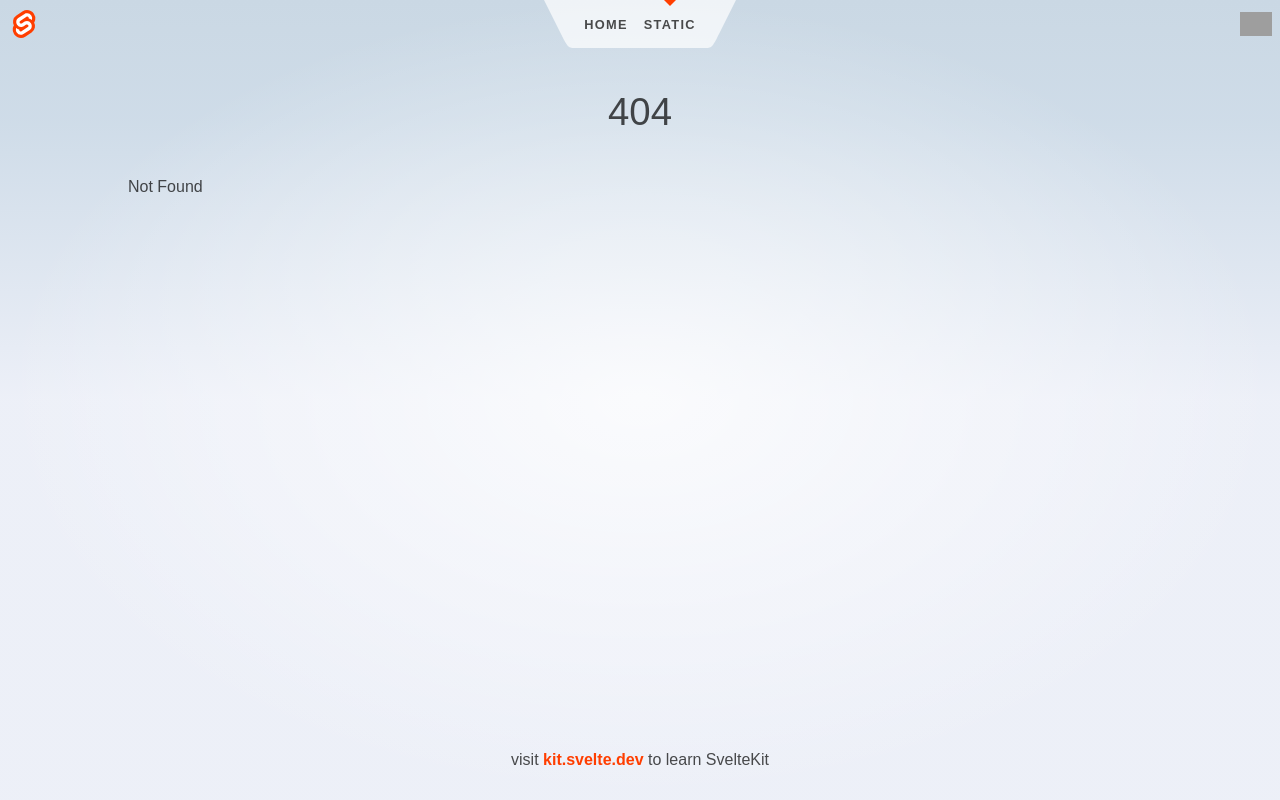
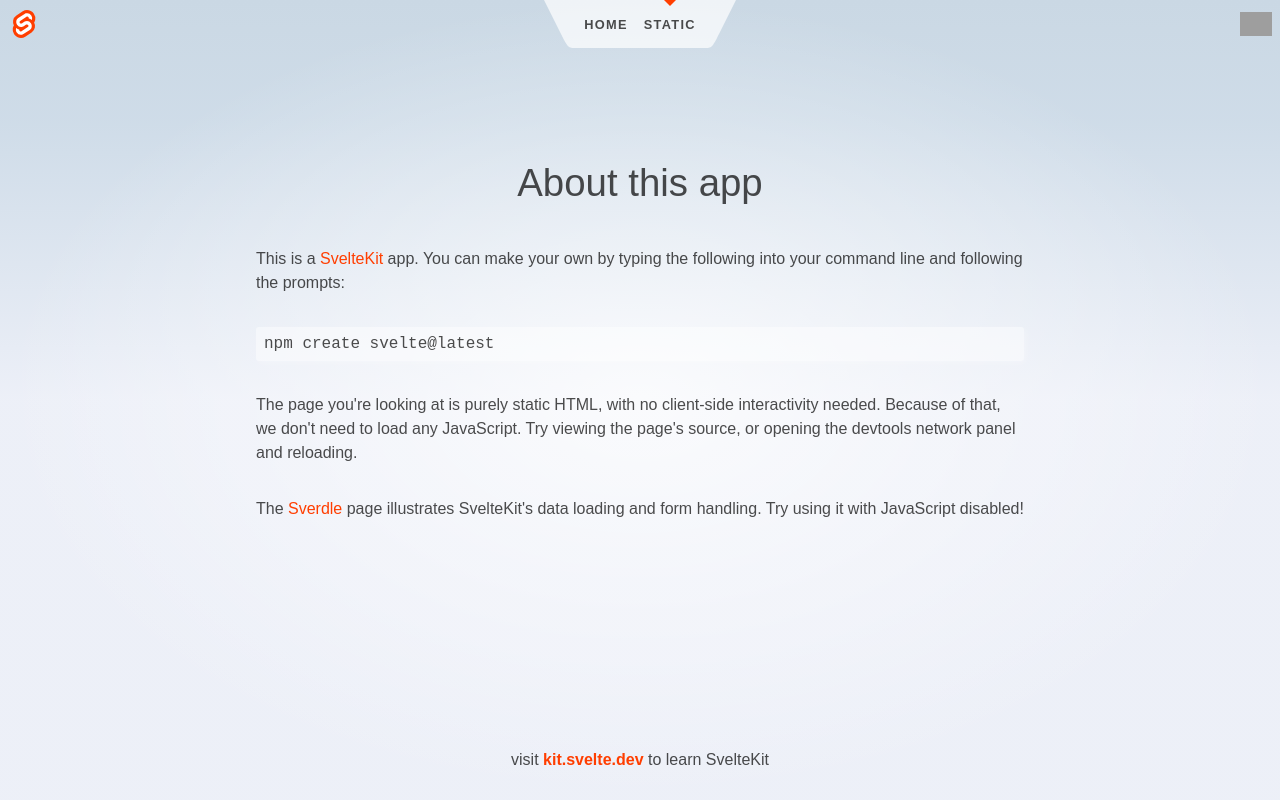
Before and after one commit to AdrianRC/fe-starter, a SvelteKit app: page /static in a window 1280 px wide. Before the commit this address had no page. Built offline with nearby package versions, Linux system fonts and the light colour scheme; grey boxes are pictures that could not be loaded.

Commit message:
static page example

```diff
--- /dev/null
+++ b/src/routes/static/+page.svelte
@@ -0,0 +1,26 @@
+<svelte:head>
+	<title>About</title>
+	<meta name="description" content="About this app" />
+</svelte:head>
+
+<div class="text-column">
+	<h1>About this app</h1>
+
+	<p>
+		This is a <a href="https://kit.svelte.dev">SvelteKit</a> app. You can make your own by typing the
+		following into your command line and following the prompts:
+	</p>
+
+	<pre>npm create svelte@latest</pre>
+
+	<p>
+		The page you're looking at is purely static HTML, with no client-side interactivity needed.
+		Because of that, we don't need to load any JavaScript. Try viewing the page's source, or opening
+		the devtools network panel and reloading.
+	</p>
+
+	<p>
+		The <a href="/sverdle">Sverdle</a> page illustrates SvelteKit's data loading and form handling. Try
+		using it with JavaScript disabled!
+	</p>
+</div>
--- /dev/null
+++ b/src/routes/static/+page.ts
@@ -0,0 +1,9 @@
+import { dev } from '$app/environment';
+
+// we don't need any JS on this page, though we'll load
+// it in dev so that we get hot module replacement
+export const csr = dev;
+
+// since there's no dynamic data here, we can prerender
+// it so that it gets served as a static asset in production
+export const prerender = true;
```
